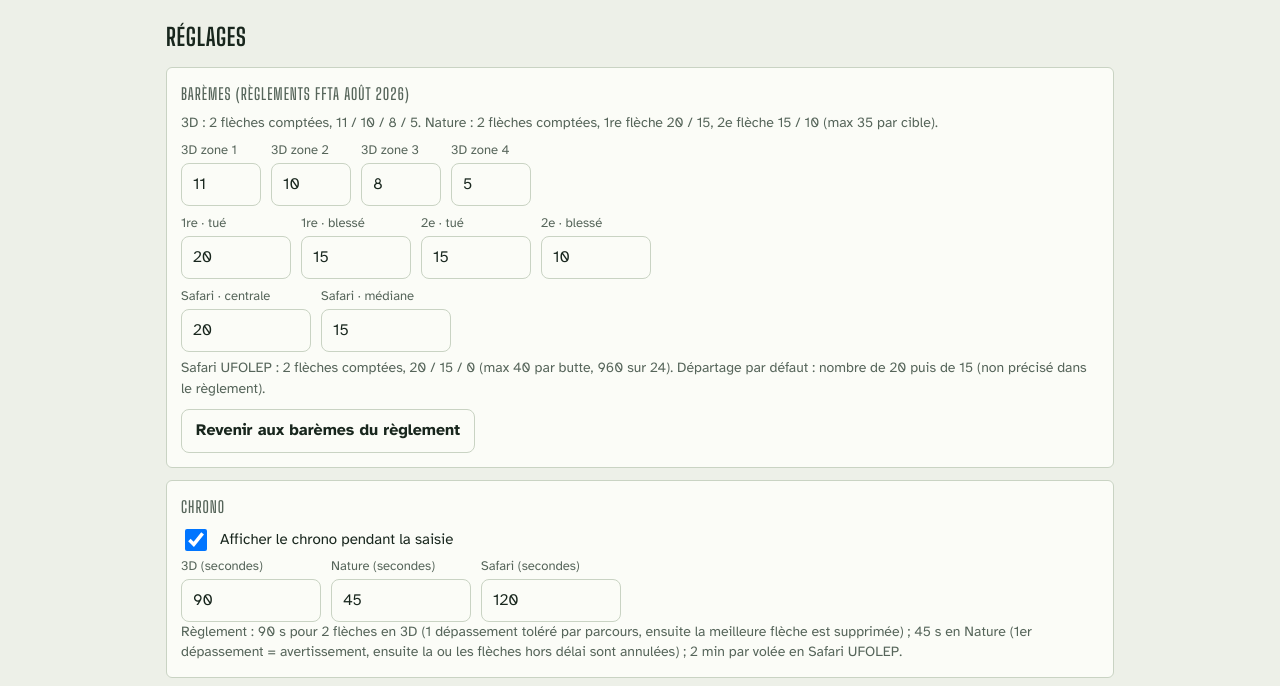
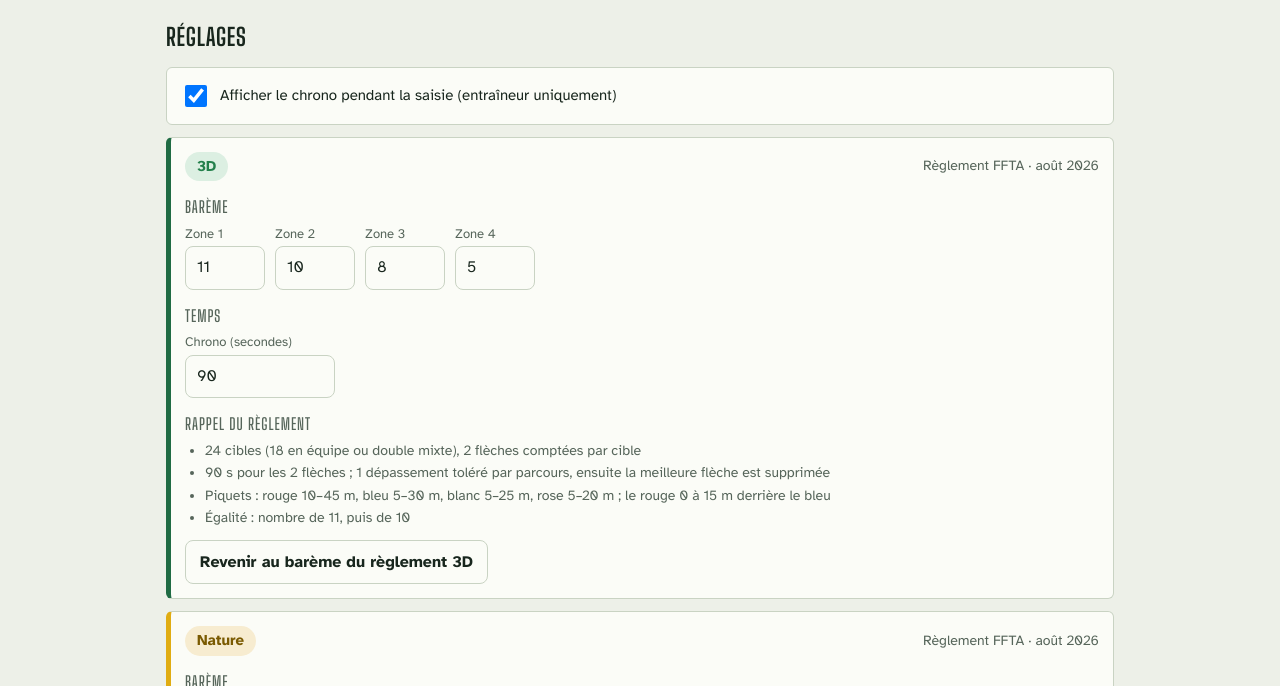
Before and after one commit to cedr-cmyk/tir-parcours, a plain HTML site: page index.html in a window 1280 px wide. Both pictures are taken after a click on the element "Se connecter". Shown: the part 114-800 px from the top of the page. Drawn offline with nearby package versions, Linux system fonts and the light colour scheme.

Commit message:
Réglages : une carte par discipline (3D, Nature, Safari UFOLEP)
Chaque discipline a son barème, son chrono, un rappel du règlement et son propre bouton de retour au règlement.

Co-Authored-By: Claude Opus 5.5 <noreply@anthropic.com>
Claude-Session: https://claude.ai/code/session_01KrKGMHqBfHxr7BKiFHjQjN

```diff
--- a/index.html
+++ b/index.html
@@ -110,6 +110,9 @@ input.bad{border-color:var(--danger);background:color-mix(in srgb,var(--danger)
 .ck.ok{border-color:var(--ok);color:var(--ok);background:var(--ok-soft)}.ck.ko{border-color:var(--danger);color:var(--danger)}
 .warnlist{margin:10px 0 0;padding-left:20px;font-size:14px;color:var(--danger)}
 .code{font-family:var(--font-display);font-size:1.6rem;font-weight:700;letter-spacing:.12em;background:var(--sunk);border:1px dashed var(--line);border-radius:8px;padding:2px 12px}
+.disc{border-left:5px solid var(--accent)}.disc.dn{border-left-color:var(--gold)}.disc.ds{border-left-color:var(--est-moins-ink)}
+.disc-h{display:flex;align-items:center;gap:10px;justify-content:space-between}.disc-h .badge{font-size:15px;padding:4px 12px}
+.disc h3{margin:14px 0 6px}.regle{margin:0 0 12px;padding-left:20px;font-size:14px;color:var(--muted)}.regle li{margin:2px 0}
 </style>
 </head>
 <body>
@@ -652,17 +655,31 @@ function vACompte(){const L=MOI||[];let h=`<h2>Mon compte</h2><div class="card">
 
 // ---------- Réglages ----------
 function vReglages(){const st=S.settings;
-  return `<h2>Réglages</h2><div class="card"><h3 style="margin-top:0">Barèmes (règlements FFTA août 2026)</h3>
-  <div class="muted" style="margin-bottom:8px">3D : 2 flèches comptées, 11 / 10 / 8 / 5. Nature : 2 flèches comptées, 1re flèche 20 / 15, 2e flèche 15 / 10 (max 35 par cible).</div>
-  <div class="row">${st.bareme3D.map((v,i)=>`<div style="width:80px"><label>3D zone ${i+1}</label><input type="number" value="${v}" onchange="setB('bareme3D',${i},this.value)"></div>`).join('')}</div>
-  <div class="row" style="margin-top:8px"><div style="width:110px"><label>1re · tué</label><input type="number" value="${st.natureF1[0]}" onchange="setB('natureF1',0,this.value)"></div><div style="width:110px"><label>1re · blessé</label><input type="number" value="${st.natureF1[1]}" onchange="setB('natureF1',1,this.value)"></div>
-  <div style="width:110px"><label>2e · tué</label><input type="number" value="${st.natureF2[0]}" onchange="setB('natureF2',0,this.value)"></div><div style="width:110px"><label>2e · blessé</label><input type="number" value="${st.natureF2[1]}" onchange="setB('natureF2',1,this.value)"></div></div>
-  <div class="row" style="margin-top:8px"><div style="width:130px"><label>Safari · centrale</label><input type="number" value="${st.safari[0]}" onchange="setB('safari',0,this.value)"></div><div style="width:130px"><label>Safari · médiane</label><input type="number" value="${st.safari[1]}" onchange="setB('safari',1,this.value)"></div></div>
-  <div class="muted" style="margin-top:6px">Safari UFOLEP : 2 flèches comptées, 20 / 15 / 0 (max 40 par butte, 960 sur 24). Départage par défaut : nombre de 20 puis de 15 (non précisé dans le règlement).</div>
-  <div class="row" style="margin-top:10px"><button class="btn" onclick="resetB()">Revenir aux barèmes du règlement</button></div></div>
-  <div class="card"><h3 style="margin-top:0">Chrono</h3><label class="row" style="color:var(--ink);font-size:15px"><input type="checkbox" style="width:22px;min-height:22px" ${st.chronoOn?'checked':''} onchange="S.settings.chronoOn=this.checked;putSettings()"> Afficher le chrono pendant la saisie</label>
-  <div class="row"><div style="width:140px"><label>3D (secondes)</label><input type="number" value="${st.chrono3D}" onchange="setC('chrono3D',this.value)"></div><div style="width:140px"><label>Nature (secondes)</label><input type="number" value="${st.chronoN}" onchange="setC('chronoN',this.value)"></div><div style="width:140px"><label>Safari (secondes)</label><input type="number" value="${st.chronoS}" onchange="setC('chronoS',this.value)"></div></div>
-  <div class="muted">Règlement : 90 s pour 2 flèches en 3D (1 dépassement toléré par parcours, ensuite la meilleure flèche est supprimée) ; 45 s en Nature (1er dépassement = avertissement, ensuite la ou les flèches hors délai sont annulées) ; 2 min par volée en Safari UFOLEP.</div></div>
+  const num_=(lab,k,i,w)=>`<div style="width:${w||100}px"><label>${lab}</label><input type="number" value="${st[k][i]}" onchange="setB('${k}',${i},this.value)"></div>`;
+  const chrono=(k)=>`<div style="width:150px"><label>Chrono (secondes)</label><input type="number" value="${st[k]}" onchange="setC('${k}',this.value)"></div>`;
+  const regle=(items)=>`<ul class="regle">${items.map(x=>`<li>${x}</li>`).join('')}</ul>`;
+  return `<h2>Réglages</h2>
+  <div class="card"><label class="row" style="color:var(--ink);font-size:15px;margin:0"><input type="checkbox" style="width:22px;min-height:22px" ${st.chronoOn?'checked':''} onchange="S.settings.chronoOn=this.checked;putSettings()"> Afficher le chrono pendant la saisie (entraîneur uniquement)</label></div>
+
+  <div class="card disc d3"><div class="disc-h">${badge('3D')}<span class="muted">Règlement FFTA · août 2026</span></div>
+  <h3>Barème</h3><div class="row">${st.bareme3D.map((v,i)=>num_('Zone '+(i+1),'bareme3D',i,80)).join('')}</div>
+  <h3>Temps</h3><div class="row">${chrono('chrono3D')}</div>
+  <h3>Rappel du règlement</h3>${regle(['24 cibles (18 en équipe ou double mixte), 2 flèches comptées par cible','90 s pour les 2 flèches ; 1 dépassement toléré par parcours, ensuite la meilleure flèche est supprimée','Piquets : rouge 10–45 m, bleu 5–30 m, blanc 5–25 m, rose 5–20 m ; le rouge 0 à 15 m derrière le bleu','Égalité : nombre de 11, puis de 10'])}
+  <button class="btn" onclick="resetB('3D')">Revenir au barème du règlement 3D</button></div>
+
+  <div class="card disc dn"><div class="disc-h">${badge('Nature')}<span class="muted">Règlement FFTA · août 2026</span></div>
+  <h3>Barème</h3><div class="row">${num_('1re flèche · tué','natureF1',0,130)}${num_('1re flèche · blessé','natureF1',1,130)}</div>
+  <div class="row" style="margin-top:6px">${num_('2e flèche · tué','natureF2',0,130)}${num_('2e flèche · blessé','natureF2',1,130)}</div>
+  <h3>Temps</h3><div class="row">${chrono('chronoN')}</div>
+  <h3>Rappel du règlement</h3>${regle(['21 cibles, 2 flèches toujours tirées et comptées (max 35 par cible, 735 au total)','Adultes : 1re flèche du piquet rouge, 2e du bleu ; U13/U15 blanc ; U11 rose','45 s ; 1er dépassement = avertissement, ensuite la ou les flèches hors délai sont annulées','Égalité : nombre de 20, puis de 15'])}
+  <button class="btn" onclick="resetB('Nature')">Revenir au barème du règlement Nature</button></div>
+
+  <div class="card disc ds"><div class="disc-h">${badge('Safari')}<span class="muted">Règlement d'arbitrage UFOLEP · 2015</span></div>
+  <h3>Barème</h3><div class="row">${num_('Zone centrale','safari',0,130)}${num_('Zone médiane','safari',1,130)}</div>
+  <h3>Temps</h3><div class="row">${chrono('chronoS')}</div>
+  <h3>Rappel du règlement</h3>${regle(['24 buttes, ou 12 buttes tirées 2 fois ; distances connues','2 flèches comptées : 20 / 15 / 0 (max 40 par butte, 960 au total)','Piquets : vert jusqu\'à 12 ans, bleu 13-14 ans, rouge 15-16 ans, jaune adultes','2 min par volée','Égalité : nombre de 20, puis de 15 (choix par défaut, non précisé dans le règlement)'])}
+  <button class="btn" onclick="resetB('Safari')">Revenir au barème du règlement Safari</button></div>
+
   <div class="card"><h3 style="margin-top:0">Compte et synchronisation</h3>
   ${!SB?`<div class="warn">Supabase n'est pas configuré (fichier config.js) : les données restent sur cet appareil.</div>`:USER?`<p>Connecté : <b>${esc(USER.email||'')}</b></p><div class="row"><button class="btn p" onclick="sync(true)">Synchroniser maintenant</button><button class="btn" onclick="logout()">Se déconnecter</button><span class="muted">${Object.keys(S.dirty).length} élément(s) en attente</span></div>`:`<p class="muted">Connectez-vous avec le même compte que le Carnet de l'entraîneur.</p><div class="grid2"><div class="f"><label>E-mail</label><input id="lem" type="email" autocomplete="username"></div><div class="f"><label>Mot de passe</label><input id="lpw" type="password" autocomplete="current-password"></div></div><button class="btn p" onclick="login()">Se connecter</button>`}
   <p class="muted" style="margin-top:10px">Tout est enregistré immédiatement sur cet appareil, même sans réseau, et envoyé dès que le réseau revient. Une fois l'appli installée, elle s'ouvre aussi sans réseau.</p></div>
@@ -670,7 +687,7 @@ function vReglages(){const st=S.settings;
   <button class="btn" onclick="exportJ()">Copier toutes les données</button>
   <div class="f" style="margin-top:10px"><label>Coller des données à importer (fusion, les plus récentes gagnent)</label><textarea id="imp"></textarea></div><button class="btn" onclick="importJ()">Importer</button></div>`}
 function setB(k,i,v){const n=num(v);if(n==null)return;S.settings[k][i]=n;putSettings();toast('Barème mis à jour')}
-function resetB(){const d=blankSettings();Object.assign(S.settings,{bareme3D:d.bareme3D,natureF1:d.natureF1,natureF2:d.natureF2,safari:d.safari});putSettings();render();toast('Barèmes du règlement rétablis')}
+function resetB(t){const d=blankSettings();const k={'3D':{bareme3D:d.bareme3D,chrono3D:d.chrono3D},Nature:{natureF1:d.natureF1,natureF2:d.natureF2,chronoN:d.chronoN},Safari:{safari:d.safari,chronoS:d.chronoS}}[t];Object.assign(S.settings,k);putSettings();render();toast('Règlement '+typeLab(t)+' rétabli')}
 function setC(k,v){const n=parseInt(v);if(!n||n<5)return;S.settings[k]=n;putSettings()}
 function exportJ(){const d=JSON.stringify({app:'parcours-3d-nature',version:'0.5',export:new Date().toISOString(),parcours:S.p,archers:S.a,sessions:S.s,settings:S.settings});
   try{navigator.clipboard.writeText(d).then(()=>toast('Données copiées'),()=>{$('#imp').value=d;toast('Copiez le texte affiché')})}catch(e){$('#imp').value=d;toast('Copiez le texte affiché')}}
--- a/sw.js
+++ b/sw.js
@@ -1,6 +1,6 @@
 // Tir Parcours – fonctionnement hors ligne.
 // À chaque mise à jour de l'appli, changez le numéro ci-dessous pour que les tablettes prennent la nouvelle version.
-const CACHE = 'tir-parcours-v0.5';
+const CACHE = 'tir-parcours-v0.5.1';
 const CORE = ['./', './index.html', './config.js', './manifest.webmanifest', './icon-192.png', './icon-512.png'];
 
 self.addEventListener('install', e => {
```
